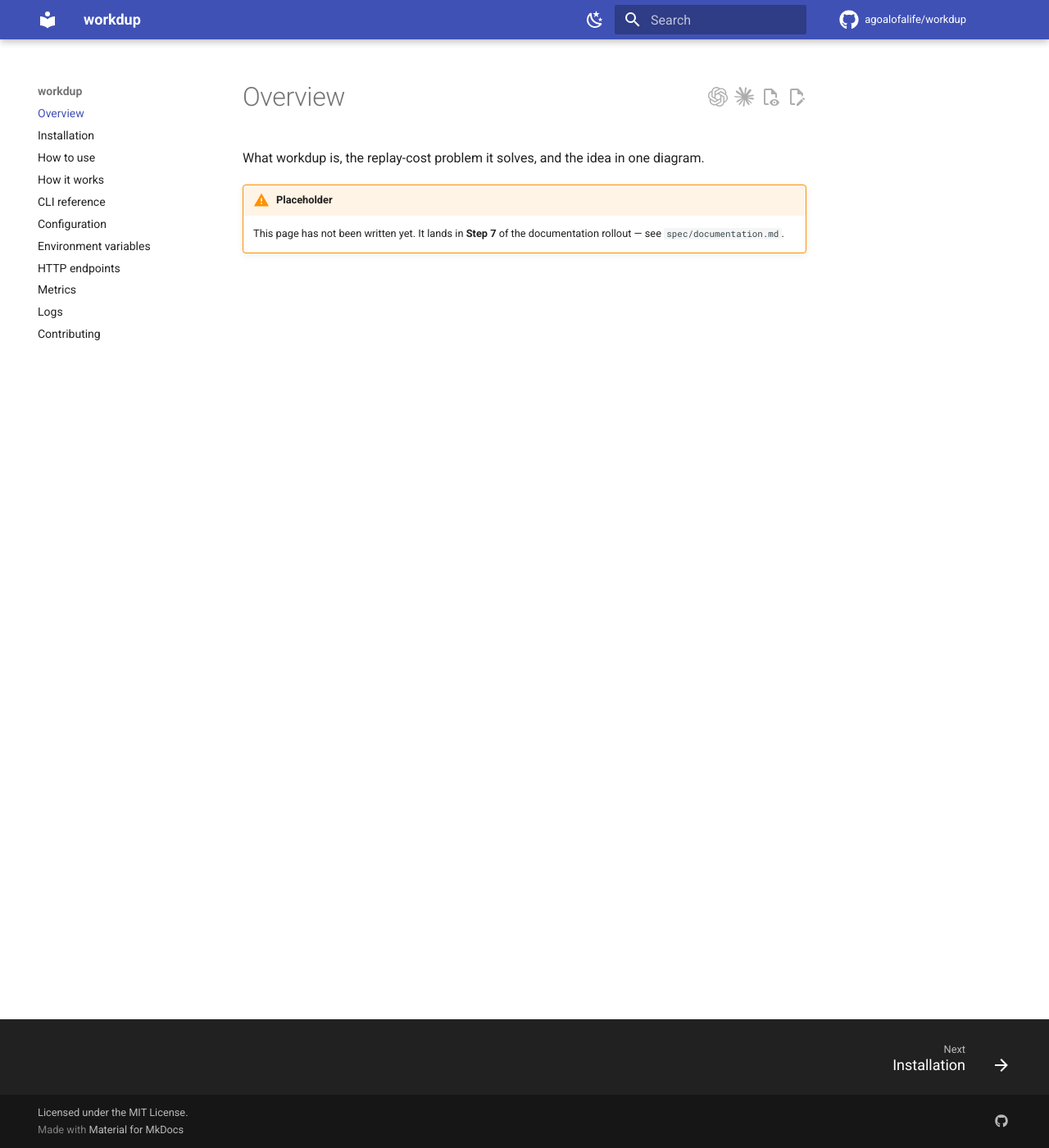
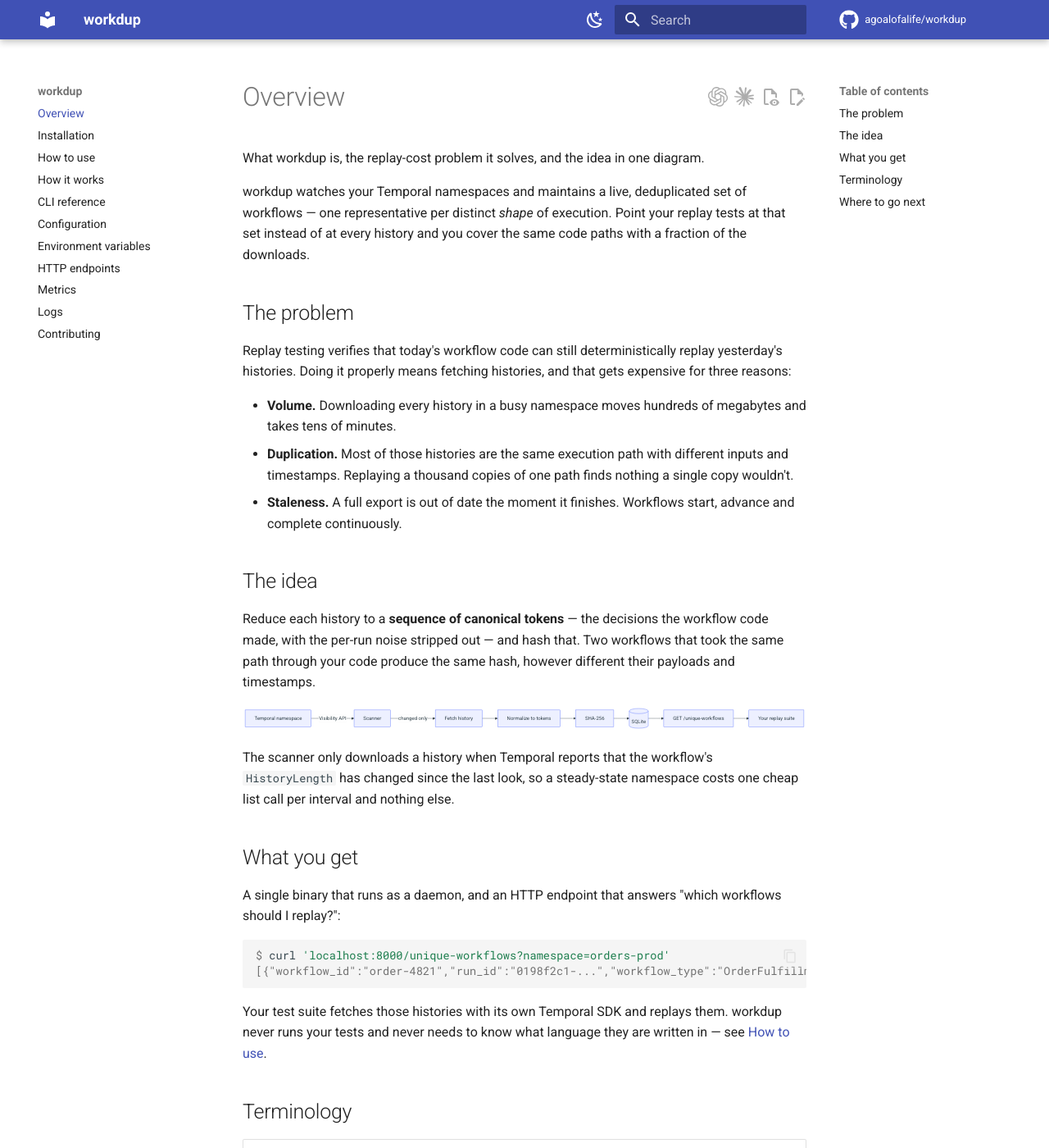
Before and after one commit to agoalofalife/workdup, an MkDocs documentation site: the page built from docs/index.md, in a window 1280 px wide and 1400 px high. Shown: the whole window at 82% size. Built offline with MkDocs 1.6.1 and Material for MkDocs 9.7.7, drawn with Linux system fonts in a browser that asks for light colours; comment, search, counter and statistics services are not loaded; the version menu is left out; some of the changed text lies outside the part shown.

Commit message:
docs: complete index documentation with problem statement and getting started guide 📚

````diff
--- a/docs/index.md
+++ b/docs/index.md
@@ -2,6 +2,79 @@
 
 What workdup is, the replay-cost problem it solves, and the idea in one diagram.
 
-!!! warning "Placeholder"
-    This page has not been written yet. It lands in **Step 7** of the documentation
-    rollout — see `spec/documentation.md`.
+workdup watches your Temporal namespaces and maintains a live, deduplicated set of workflows
+— one representative per distinct *shape* of execution. Point your replay tests at that set
+instead of at every history and you cover the same code paths with a fraction of the
+downloads.
+
+## The problem
+
+Replay testing verifies that today's workflow code can still deterministically replay
+yesterday's histories. Doing it properly means fetching histories, and that gets expensive
+for three reasons:
+
+- **Volume.** Downloading every history in a busy namespace moves hundreds of megabytes and
+  takes tens of minutes.
+- **Duplication.** Most of those histories are the same execution path with different inputs
+  and timestamps. Replaying a thousand copies of one path finds nothing a single copy
+  wouldn't.
+- **Staleness.** A full export is out of date the moment it finishes. Workflows start,
+  advance and complete continuously.
+
+## The idea
+
+Reduce each history to a **sequence of canonical tokens** — the decisions the workflow code
+made, with the per-run noise stripped out — and hash that. Two workflows that took the same
+path through your code produce the same hash, however different their payloads and
+timestamps.
+
+```mermaid
+flowchart LR
+    A[Temporal namespace] -->|Visibility API| B[Scanner]
+    B -->|changed only| C[Fetch history]
+    C --> D[Normalize to tokens]
+    D --> E[SHA-256]
+    E --> F[(SQLite)]
+    F --> G["GET /unique-workflows"]
+    G --> H[Your replay suite]
+```
+
+The scanner only downloads a history when Temporal reports that the workflow's
+`HistoryLength` has changed since the last look, so a steady-state namespace costs one cheap
+list call per interval and nothing else.
+
+## What you get
+
+A single binary that runs as a daemon, and an HTTP endpoint that answers "which workflows
+should I replay?":
+
+```console
+$ curl 'localhost:8000/unique-workflows?namespace=orders-prod'
+[{"workflow_id":"order-4821","run_id":"0198f2c1-...","workflow_type":"OrderFulfillment"}]
+```
+
+Your test suite fetches those histories with its own Temporal SDK and replays them. workdup
+never runs your tests and never needs to know what language they are written in — see
+[How to use](usage.md).
+
+## Terminology
+
+| Term | Meaning |
+| --- | --- |
+| **Workflow** | One execution in Temporal: an ordered sequence of history events |
+| **Replay** | Re-running a recorded history against current code to check determinism |
+| **Semantic hash** | SHA-256 of a workflow's normalized token sequence |
+| **Canonical token** | A short string standing for one meaningful event, e.g. `A:payments.charge` |
+| **Visibility API** | Temporal's metadata query API — lists workflows without downloading histories |
+| **Timer bucket** | The rounded duration a timer's timeout is reduced to before hashing |
+
+## Where to go next
+
+| If you want to | Read |
+| --- | --- |
+| Install it | [Installation](installation.md) |
+| Wire it into CI | [How to use](usage.md) |
+| Understand the hashing | [How it works](how-it-works.md) |
+| Configure namespaces and TLS | [Configuration](configuration.md) |
+| Query it | [HTTP endpoints](http-endpoints.md) |
+| Monitor it | [Metrics](metrics.md) |
````
